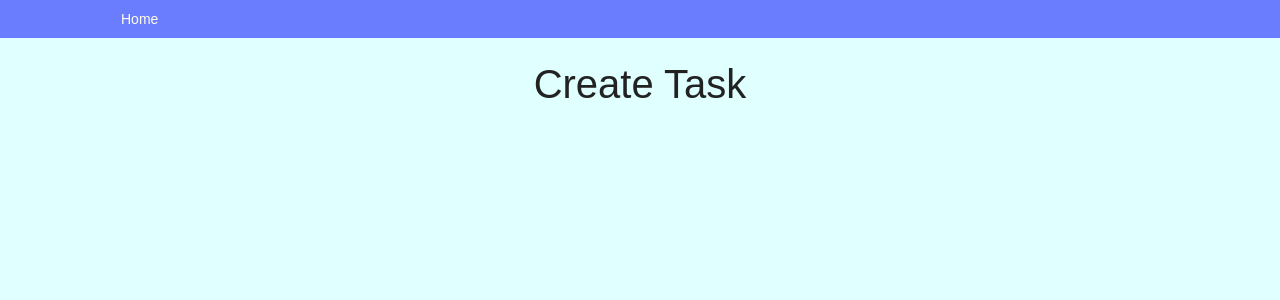
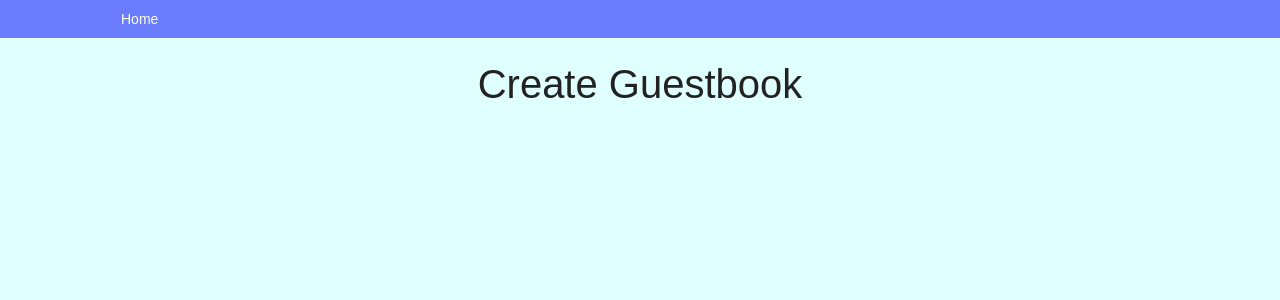
Before and after one commit to xislam/python_4_Exam_6_islam_nurdinov, a Django app: page /status/add/ in a window 1280 px wide. Shown: the top 300 px of the page. Run offline with Django 3.2, Linux system fonts and the light colour scheme; some libraries are stand-ins or nearby versions.

Commit message:
Создание дизайна и тд. и проверка

```diff
--- a/source/webapp/forms.py
+++ b/source/webapp/forms.py
@@ -5,9 +5,6 @@
 
 
 class GuestbookForm(forms.Form):
-    post_author_name = forms.CharField(max_length=200, required=True, label='Описание')
+    post_author_name = forms.CharField(max_length=200, required=True, label='Имя Автора')
     text = forms.CharField(max_length=3000, required=True, label='Текст',   widget=widgets.Textarea)
-    date = forms.CharField(max_length=3000, required=True, label='Дата', widget=widgets.SelectDateWidget)
-    creation_date = forms.CharField(max_length=3000, required=True, label='Дата', widget=widgets.SelectDateWidget)
-    change_date = forms.CharField(max_length=3000, required=True, label='Дата', widget=widgets.SelectDateWidget)
-    status = forms.ChoiceField(required=True, label='статус', choices=status_choices)
+    email = forms.CharField(max_length=254, required=True, label='Email', widget=widgets.EmailInput)
--- a/source/webapp/templates/base.html
+++ b/source/webapp/templates/base.html
@@ -7,7 +7,8 @@
           content="width=device-width, user-scalable=no, initial-scale=1.0, maximum-scale=1.0, minimum-scale=1.0">
     <link rel="stylesheet" href="https://stackpath.bootstrapcdn.com/bootstrap/4.3.1/css/bootstrap.min.css" integrity="sha384-ggOyR0iXCbMQv3Xipma34MD+dH/1fQ784/j6cY/iJTQUOhcWr7x9JvoRxT2MZw1T" crossorigin="anonymous">
     <meta http-equiv="X-UA-Compatible" content="ie=edge">
-    <title>{% block title %}Task{% endblock %}</title>
+    <title>{% block title %}Guestbook{% endblock %}</title>
+    <link rel="stylesheet" href="//use.fontawesome.com/releases/v5.11.1/css/all.css">
     <link rel="stylesheet" href="{% static 'css/style.css' %}">
 </head>
 <body>
--- a/source/webapp/templates/create.html
+++ b/source/webapp/templates/create.html
@@ -3,8 +3,8 @@
 {% block title %}Create Guestbook{% endblock %}
 
 {% block content %}
-    <h1>Create Task</h1>
+    <h1>Create Guestbook</h1>
     <form method="POST" action="{% url 'guestbook_add' %}">
- {% include 'partial/task_form.html' with button_text='Create' %}
+ {% include 'partial/guestbook_form.html' with button_text='Create' %}
     </form>
 {% endblock %}
--- a/source/webapp/templates/delete.html
+++ b/source/webapp/templates/delete.html
@@ -3,9 +3,6 @@
 {% block title %}Delete Guestbook{% endblock %}
 
 {% block menu %}
-
-    <li><a href="{% url 'guestbook_view' task.pk %}">View</a></li>
-
 {% endblock %}
 
 {% block content %}
@@ -18,7 +15,7 @@
 
         <p><input type="submit" value="Confirm"></p>
 
-        <p><a href="{% url "index"%}">Cancel</a></p>
+        <p><a href="{% url "index" %}">Cancel</a></p>
 
     </form>
 
--- a/source/webapp/views.py
+++ b/source/webapp/views.py
@@ -4,7 +4,7 @@
 
 
 def index_view(request, *args, **kwargs):
-    guestbooks = Guestbook.objects.all()
+    guestbooks = Guestbook.objects.filter(status='active').order_by('-creation_date')
     return render(request, 'index.html', context={
         'guestbooks': guestbooks
     })
@@ -28,13 +28,11 @@
             guestbook = Guestbook.objects.create(
                 post_author_name=form.cleaned_data['post_author_name'],
                 email=form.cleaned_data['email'],
-                date=form.cleaned_data['date'],
                 text=form.cleaned_data['text'],
-                status=form.cleaned_data['status']
 
             )
 
-            return redirect('task_view', pk=guestbook.pk)
+            return redirect('guestbook_view', pk=guestbook.pk)
 
         else:
 
@@ -50,8 +48,6 @@
             'post_author_name': guestbook.post_author_name,
             'text': guestbook.text,
             'email': guestbook.email,
-            'status': guestbook.status,
-            'date': guestbook.date
         })
         return render(request, 'update.html', context={'guestbook': guestbook, 'form': form})
 
@@ -59,8 +55,6 @@
         form = GuestbookForm(data=request.POST)
         if form.is_valid():
             guestbook.post_author_name = form.cleaned_data['post_author_name']
-            guestbook.date = form.cleaned_data['date']
-            guestbook.status = form.cleaned_data['status']
             guestbook.text = form.cleaned_data['text']
             guestbook.save()
             return redirect('guestbook_view', pk=guestbook.pk)
```
Also changed, not shown: source/webapp/templates/guestbook.html (added, +19 -0 lines), source/webapp/templates/index.html (+9 -4 lines).
